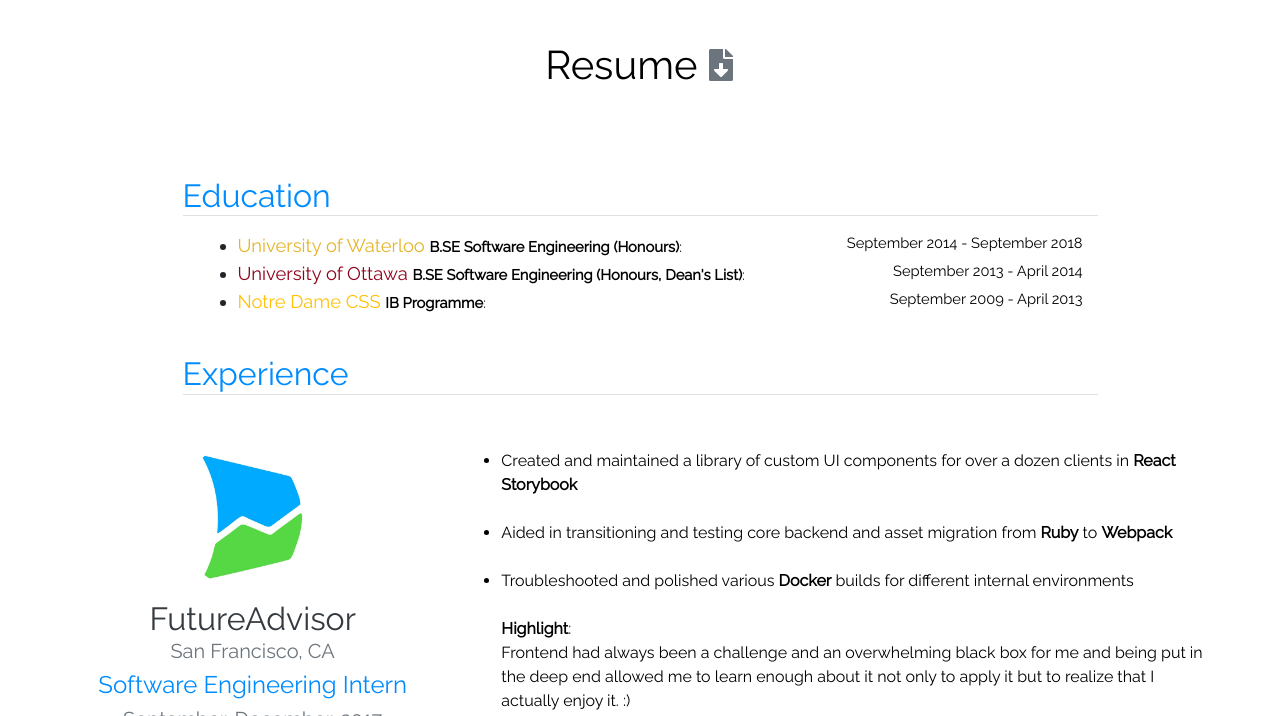
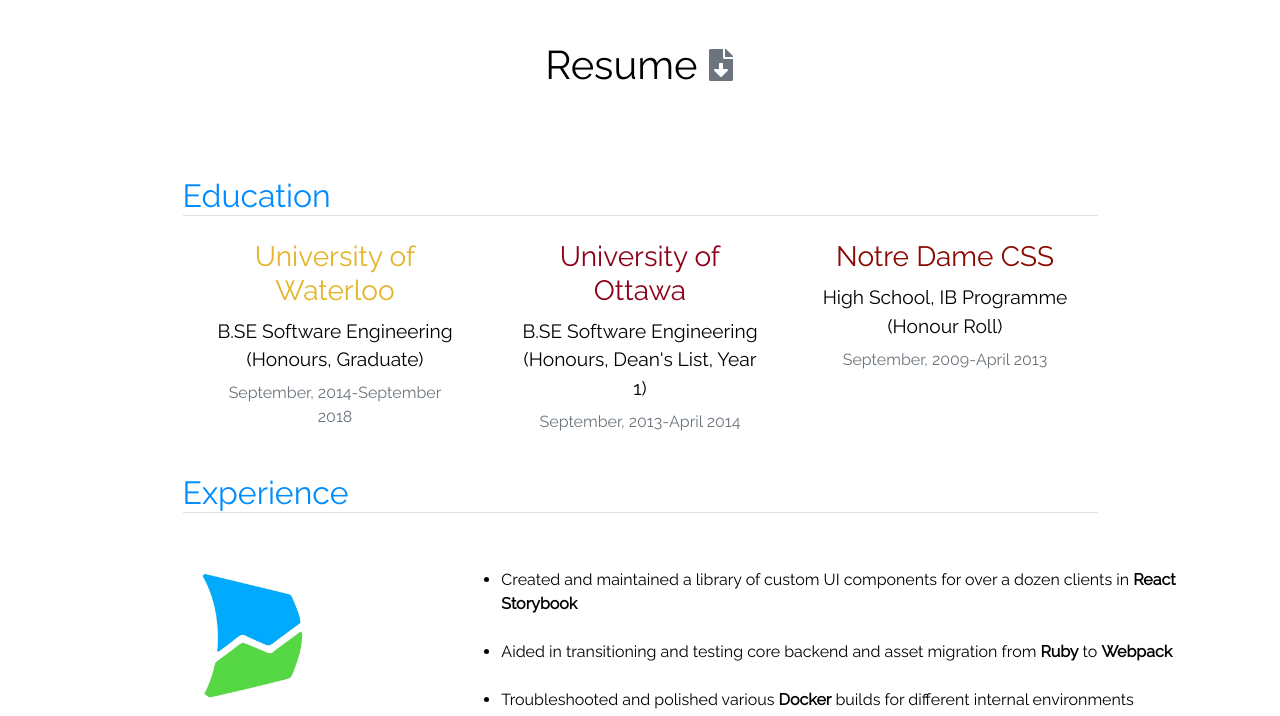
Before and after one commit to surudhb/surudhb.github.io, a Gatsby site: page /resume in a window 1280 px wide. Shown: the part 79-795 px from the top of the page. Built offline with nearby package versions, Linux system fonts and the light colour scheme; Gatsby itself is replaced by a stand-in of ours; no server answers.

Commit message:
syling changes and updates to links

```diff
--- a/gatsby-config.js
+++ b/gatsby-config.js
@@ -36,22 +36,28 @@ module.exports = {
     ],
     institutions: [
       {
-        name: `University of Waterloo`,
+        company: `University of Waterloo`,
         link: `https://uwaterloo.ca/software-engineering/`,
-        program: `B.SE Software Engineering (Honours)`,
-        description: `September 2014 - September 2018`,
+        position: `B.SE Software Engineering (Honours, Graduate)`,
+        startDate: `September, 2014`,
+        endDate: `September 2018`,
+        slug: `uwaterloo`,
       },
       {
-        name: `University of Ottawa`,
+        company: `University of Ottawa`,
         link: `https://engineering.uottawa.ca/undergraduate-programs/software-engineering`,
-        program: `B.SE Software Engineering (Honours, Dean's List)`,
-        description: `September 2013 - April 2014`,
+        position: `B.SE Software Engineering (Honours, Dean's List, Year 1)`,
+        startDate: `September, 2013`,
+        endDate: `April 2014`,
+        slug: `uottawa`,
       },
       {
-        name: `Notre Dame CSS`,
+        company: `Notre Dame CSS`,
         link: `https://www3.dpcdsb.org/NDAME/guidance-courses/i-b-program`,
-        program: `IB Programme`,
-        description: `September 2009 - April 2013`,
+        position: `High School, IB Programme (Honour Roll)`,
+        startDate: `September, 2009`,
+        endDate: `April 2013`,
+        slug: `ndamecss`,
       },
     ],
     readingList: [
--- /dev/null
+++ b/src/components/CompanyCard.js
@@ -0,0 +1,79 @@
+import React from "react"
+import Img from "gatsby-image"
+import Container from "react-bootstrap/Container"
+
+export default ({ frontmatter, image }) => {
+  const {
+    company,
+    slug,
+    position,
+    link,
+    startDate,
+    endDate,
+    location,
+  } = frontmatter
+  return (
+    <Container fluid className="m-auto">
+      <a
+        className="text-decoration-none"
+        target="_blank"
+        rel="noopener noreferrer"
+        href={link}
+      >
+        {image && (
+          <Img
+            fluid={image}
+            style={{
+              maxHeight: "12vmax",
+              maxWidth: "12vmax",
+              borderRadius: company !== "Royal Victoria Hospital" && "50%",
+            }}
+            className="m-auto"
+          />
+        )}
+      </a>
+      <div>
+        {slug ? (
+          <>
+            <h3 className="m-auto pt-2 nav-links">
+              <a
+                className="text-decoration-none"
+                target="_blank"
+                rel="noopener noreferrer"
+                href={link}
+              >
+                <span class={slug}>{company}</span>
+              </a>
+            </h3>
+            <h4 className="mt-2">
+              <small>
+                <span>{position}</span>
+              </small>
+            </h4>
+            <p className="text-muted">
+              {startDate}-{endDate}
+            </p>
+          </>
+        ) : (
+          <>
+            <h2 className="m-auto pt-2 nav-links">
+              <a
+                className="text-decoration-none"
+                target="_blank"
+                rel="noopener noreferrer"
+                href={link}
+              >
+                <span class={slug}>{company}</span>
+              </a>
+            </h2>
+            <h5 className="text-muted">{location}</h5>
+            <h4 className="mt-2">{position}</h4>
+            <h5 className="text-muted mt-2">
+              {startDate}-{endDate}
+            </h5>
+          </>
+        )}
+      </div>
+    </Container>
+  )
+}
--- a/src/components/ProjectLink.js
+++ b/src/components/ProjectLink.js
@@ -35,7 +35,7 @@ export default ({
                 <small className="align-top">
                   &nbsp;
                   <Badge pill variant="warning">
-                    In Progress
+                    <span className="text-dark">In Progress</span>
                   </Badge>
                 </small>
               </small>
--- a/src/components/WorkHistory.js
+++ b/src/components/WorkHistory.js
@@ -1,47 +1,6 @@
 import React from "react"
-import Img from "gatsby-image"
+import CompanyCard from "./CompanyCard"
 import { Container, Row, Col, Badge } from "react-bootstrap"
-
-const CompanyCard = ({ frontmatter, image }) => {
-  const { company, position, link, startDate, endDate, location } = frontmatter
-  return (
-    <Container fluid className="m-auto">
-      <a
-        className="text-decoration-none"
-        target="_blank"
-        rel="noopener noreferrer"
-        href={link}
-      >
-        <Img
-          fluid={image}
-          style={{
-            maxHeight: "12vmax",
-            maxWidth: "12vmax",
-            borderRadius: company !== "Royal Victoria Hospital" && "50%",
-          }}
-          className="m-auto"
-        />
-      </a>
-      <div>
-        <h2 className="m-auto pt-2 nav-links">
-          <a
-            className="text-decoration-none"
-            target="_blank"
-            rel="noopener noreferrer"
-            href={link}
-          >
-            {company}
-          </a>
-        </h2>
-        <h5 className="text-muted">{location}</h5>
-        <h4 className="mt-2">{position}</h4>
-        <h5 className="text-muted mt-2">
-          {startDate}-{endDate}
-        </h5>
-      </div>
-    </Container>
-  )
-}
 
 export default ({ html, frontmatter, image }) => {
   return (
--- a/src/components/index.js
+++ b/src/components/index.js
@@ -1,4 +1,5 @@
 export { default as BlogLink } from "./BlogLink"
+export { default as CompanyCard } from "./CompanyCard"
 export { default as Footer } from "./Footer"
 export { default as Header } from "./Header"
 export { default as Navbar } from "./Navbar"
--- a/src/content/blog/avatar-the-last-airbender-quotes/index.md
+++ b/src/content/blog/avatar-the-last-airbender-quotes/index.md
@@ -1,5 +1,5 @@
 ---
-title: "Avatar: The Last Airbender"
+title: "Avatar: The Last Airbender: Book 1"
 tags: ["Avatar", "Aang", "Quotes", "Iroh", "Zuko", "Katara", "Toph", "Sokka"]
 description: "A collection of my favourite quotes from Avatar: The Last Airbender"
 excerpt: "A few quotes that can transcend lifetimes."
@@ -9,4 +9,4 @@ date: "2019-09-24"
 
 <img src="../avatar-the-last-airbender-quotes/feature.jpg" alt="Hello World"/><p style="text-align:center;">Avatar: The Last Airbender</p>
 
-A few quotes that can transcend lifetimes.
+Coming soon...
--- a/src/pages/about.js
+++ b/src/pages/about.js
@@ -72,7 +72,7 @@ export default ({ data }) => {
               href="https://uwaterloo.ca/"
               target="_blank"
               rel="noopener noreferrer"
-              className="waterloo-link"
+              className="uwaterloo"
             >
               <b>University of Waterloo</b>
             </a>{" "}
@@ -87,7 +87,7 @@ export default ({ data }) => {
               href="https://www.uottawa.ca/en"
               target="_blank"
               rel="noopener noreferrer"
-              className="ottawa-link"
+              className="uottawa"
             >
               <b>University of Ottawa</b>
             </a>{" "}
--- a/src/pages/index.js
+++ b/src/pages/index.js
@@ -26,7 +26,7 @@ export default ({ data }) => {
           </p>
         )}
         <div className="py-0 my-0">
-          <h1 className="display-4" style={{ fontSize: "5vmax" }}>
+          <h1 className="display-1" style={{ fontSize: "4.5vmax" }}>
             <span className="first-name">{firstName}</span>&nbsp;
             <span className="last-name">{lastName}</span>
           </h1>
@@ -61,7 +61,7 @@ export default ({ data }) => {
               title="LinkedIn"
             />
           </a>
-          <a
+          {/* <a
             href="https://www.freecodecamp.org/surudhb"
             target="_blank"
             rel="noopener noreferrer"
@@ -71,7 +71,7 @@ export default ({ data }) => {
               className="icons fcc"
               title="FreeCodeCamp"
             />
-          </a>
+          </a> */}
           <a
             href="https://www.hackerrank.com/surudhbhutani"
             target="_blank"
--- a/src/pages/resume.js
+++ b/src/pages/resume.js
@@ -1,9 +1,9 @@
 import React from "react"
 import { graphql } from "gatsby"
-import { PageLayout, PageTitle, WorkHistory } from "../components"
+import { CompanyCard, PageLayout, PageTitle, WorkHistory } from "../components"
 import { SEO, Utils } from "../utils"
 import { FontAwesomeIcon } from "@fortawesome/react-fontawesome"
-import Container from "react-bootstrap/Container"
+import { Container, Col, Row } from "react-bootstrap"
 
 export default ({ data }) => {
   const institutions = data.site.siteMetadata.institutions || []
@@ -23,38 +23,17 @@ export default ({ data }) => {
           />
         </a>
       </PageTitle>
-      <Container fluid></Container>
       <Container className="mt-5 pt-3" fluid>
         <br />
         <h2 className="m-auto w-75 text-left">Education</h2>
         <hr className="mt-0 w-75" />
-        <Container fluid className="w-75 text-left">
-          <ul>
-            {institutions.map(({ name, program, link, description }) => (
-              <li
-                className="text-left"
-                key={name}
-                style={{ fontSize: "1.15rem" }}
-              >
-                <a
-                  className={Utils.getInstitutionClass(name)}
-                  target="_blank"
-                  rel="noopener noreferrer"
-                  href={link}
-                >
-                  {name}
-                </a>{" "}
-                <small>
-                  <span>
-                    <b>{program}</b>:{" "}
-                  </span>
-                  <span className="float-md-right">{description}</span>
-                </small>
-                <br />
-              </li>
-            ))}
-          </ul>
-        </Container>
+        <Row className="w-75 m-auto">
+          {institutions.map(frontmatter => (
+            <Col className="col-xl-4 col-12">
+              <CompanyCard frontmatter={frontmatter} />
+            </Col>
+          ))}
+        </Row>
         <br />
         <h2 className="m-auto w-75 text-left">Experience</h2>
         <hr className="mt-0 w-75" />
@@ -79,10 +58,12 @@ export const query = graphql`
     site {
       siteMetadata {
         institutions {
-          name
+          company
           link
-          program
-          description
+          position
+          startDate
+          endDate
+          slug
         }
       }
     }
@@ -100,7 +81,7 @@ export const query = graphql`
             link
             position
             tags
-            startDate(formatString: "MMMM")
+            startDate(formatString: "MMMM, YYYY")
             endDate(formatString: "MMMM, YYYY")
           }
           fields {
--- a/src/styles/global.scss
+++ b/src/styles/global.scss
@@ -106,14 +106,14 @@ body {
 
 /** Institution Links */
 
-.waterloo-link {
+.uwaterloo {
   color: #e4b429 !important;
 }
 
-.ottawa-link {
+.uottawa {
   color: #8f001a !important;
 }
 
-.nd-link {
-  color: $yellow !important;
+.ndamecss {
+  color: $dark-red !important;
 }
```
